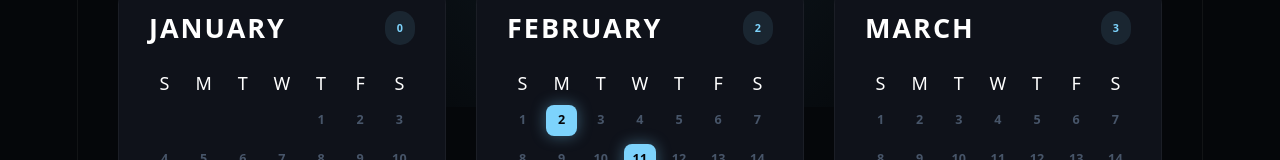
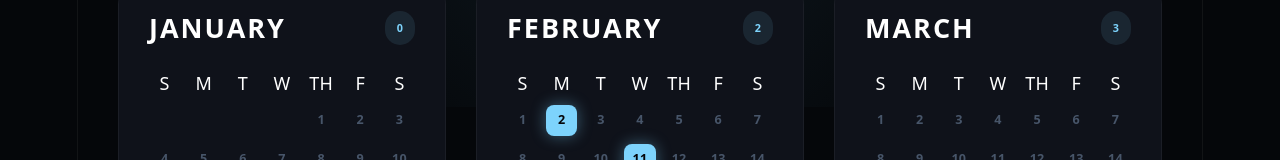
Before and after one commit to LanzLinag/pinedafam, a React (Vite) app: page /birthdays in a window 1280 px wide. Shown: the part 432-592 px from the top of the page. Built offline with nearby package versions, Linux system fonts and the light colour scheme.

Commit message:
Update BirthdayScreen.jsx

```diff
--- a/src/components/BirthdayScreen.jsx
+++ b/src/components/BirthdayScreen.jsx
@@ -8,7 +8,7 @@ const BirthdayScreen = () => {
     "July", "August", "September", "October", "November", "December"
   ];
 
-  const daysOfWeek = ["S", "M", "T", "W", "T", "F", "S"];
+  const daysOfWeek = ["S", "M", "T", "W", "TH", "F", "S"];
 
   const getNearestBirthday = () => {
     const today = new Date();
```
